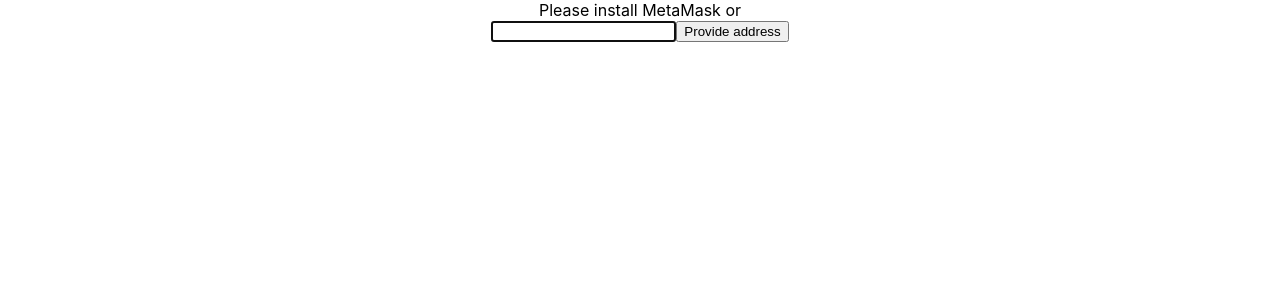
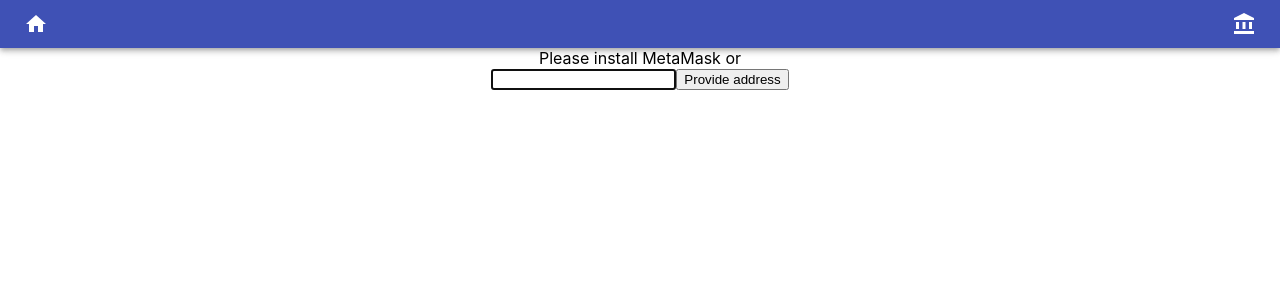
Before and after one commit to cmeyke/howmuch, a React (Create React App) app: page / in a window 1280 px wide. Shown: the top 300 px of the page. Built offline with nearby package versions, Linux system fonts and the light colour scheme.

Commit message:
Material-UI: AppBar replacing component UserInput

```diff
--- a/package.json
+++ b/package.json
@@ -4,6 +4,7 @@
   "private": true,
   "dependencies": {
     "@material-ui/core": "^4.11.4",
+    "@material-ui/icons": "^4.11.2",
     "@testing-library/jest-dom": "^5.12.0",
     "@testing-library/react": "^11.2.6",
     "@testing-library/user-event": "^12.8.3",
--- a/src/App.tsx
+++ b/src/App.tsx
@@ -3,7 +3,7 @@
 import DisplayAssets from './components/DisplayAssets'
 import { GetAssets } from './components/GetAssest'
 import { OpenWallet } from './components/OpenWallet'
-import { UserInput } from './components/UserInput'
+import ApplicationBar from './components/ApplicationBar'
 
 function App () {
   const [address, setAddress] = useState('')
@@ -12,7 +12,6 @@
   const [validatorBalances, setValidatorBalances] = useState(
     [] as [number, number, number][]
   )
-  const [reload, setReload] = useState(0)
 
   useEffect(() => {
     if (address && address !== 'change') {
@@ -31,13 +30,14 @@
 
   return (
     <div className='App'>
+      <ApplicationBar address={address} setAddress={setAddress} />
       <OpenWallet address={address} setAddress={setAddress} />
       <GetAssets
         address={address}
         setPriceEUR={setPriceEUR}
         setBalance={setBalance}
         setValidatorBalances={setValidatorBalances}
-        reload={reload}
+        // reload={reload}
       />
       <DisplayAssets
         address={address}
@@ -45,12 +45,6 @@
         balance={balance}
         validatorBalances={validatorBalances}
       />
-      <UserInput
-        address={address}
-        setAddress={setAddress}
-        reload={reload}
-        setReload={setReload}
-      />
     </div>
   )
 }
--- /dev/null
+++ b/src/components/ApplicationBar.tsx
@@ -0,0 +1,62 @@
+import React from 'react'
+import { createStyles, makeStyles, Theme } from '@material-ui/core/styles'
+import AppBar from '@material-ui/core/AppBar'
+import Toolbar from '@material-ui/core/Toolbar'
+import Typography from '@material-ui/core/Typography'
+import IconButton from '@material-ui/core/IconButton'
+import Home from '@material-ui/icons/Home'
+import AccountBalanceIcon from '@material-ui/icons/AccountBalance'
+
+const useStyles = makeStyles((theme: Theme) =>
+  createStyles({
+    root: {
+      flexGrow: 1
+    },
+    title: {
+      flexGrow: 1
+    },
+    toolbar: {
+      minHeight: '10px'
+    }
+  })
+)
+
+type ApplicationBarType = {
+  address: string
+  setAddress: React.Dispatch<React.SetStateAction<string>>
+}
+
+export default function ApplicationBar ({
+  address,
+  setAddress
+}: ApplicationBarType) {
+  const classes = useStyles()
+
+  return (
+    <div className={classes.root}>
+      <AppBar position='static'>
+        <Toolbar className={classes.toolbar}>
+          <IconButton
+            edge='start'
+            color='inherit'
+            aria-label='home'
+            onClick={() => window.location.reload()}
+          >
+            <Home />
+          </IconButton>
+          <Typography variant='h6' className={classes.title}>
+            {address !== 'change' ? address : ''}
+          </Typography>
+          <IconButton
+            edge='end'
+            color='inherit'
+            aria-label='wallet'
+            onClick={() => setAddress('change')}
+          >
+            <AccountBalanceIcon />
+          </IconButton>
+        </Toolbar>
+      </AppBar>
+    </div>
+  )
+}
--- a/src/components/GetAssest.tsx
+++ b/src/components/GetAssest.tsx
@@ -9,7 +9,6 @@
   setValidatorBalances: React.Dispatch<
     React.SetStateAction<[number, number, number][]>
   >
-  reload: number
 }
 
 declare let window: any
@@ -18,8 +17,7 @@
   address,
   setPriceEUR,
   setBalance,
-  setValidatorBalances,
-  reload
+  setValidatorBalances
 }: GetAssetsParameterType) => {
   const validatorsInitialValue: number[] = []
   const [validators, setValidators] = useState(validatorsInitialValue)
@@ -76,7 +74,7 @@
         })
     }
     // eslint-disable-next-line react-hooks/exhaustive-deps
-  }, [address, reload])
+  }, [address])
 
   useEffect(() => {
     if (address) {
--- a/src/components/UserInput.tsx
+++ /dev/null
@@ -1,63 +0,0 @@
-import React from 'react'
-import { makeStyles, createStyles, Theme } from '@material-ui/core/styles'
-import Button from '@material-ui/core/Button'
-import Grid from '@material-ui/core/Grid'
-
-const useStyles = makeStyles((theme: Theme) =>
-  createStyles({
-    root: {
-      display: 'flex',
-      flexDirection: 'column',
-      alignItems: 'center',
-      '& > *': {
-        margin: theme.spacing(1)
-      }
-    }
-  })
-)
-
-type UserInputParameterType = {
-  address: string
-  setAddress: React.Dispatch<React.SetStateAction<string>>
-  reload: number
-  setReload: React.Dispatch<React.SetStateAction<number>>
-}
-
-export const UserInput = ({
-  address,
-  setAddress,
-  reload,
-  setReload
-}: UserInputParameterType) => {
-  const classes = useStyles()
-
-  if (address === 'change') return <div></div>
-  return (
-    <div className={classes.root}>
-      {address ? (
-        <Grid container justify='center' spacing={1}>
-          <Grid key={1} item>
-            <Button
-              color='primary'
-              variant='contained'
-              onClick={() => setReload(reload + 1)}
-            >
-              Reload
-            </Button>
-          </Grid>
-          <Grid key={2} item>
-            <Button
-              color='primary'
-              variant='contained'
-              onClick={() => setAddress('change')}
-            >
-              Change address
-            </Button>
-          </Grid>
-        </Grid>
-      ) : (
-        <div></div>
-      )}
-    </div>
-  )
-}
```
Also changed, not shown: 1 other file (tests, documents, lock files or other folders).
